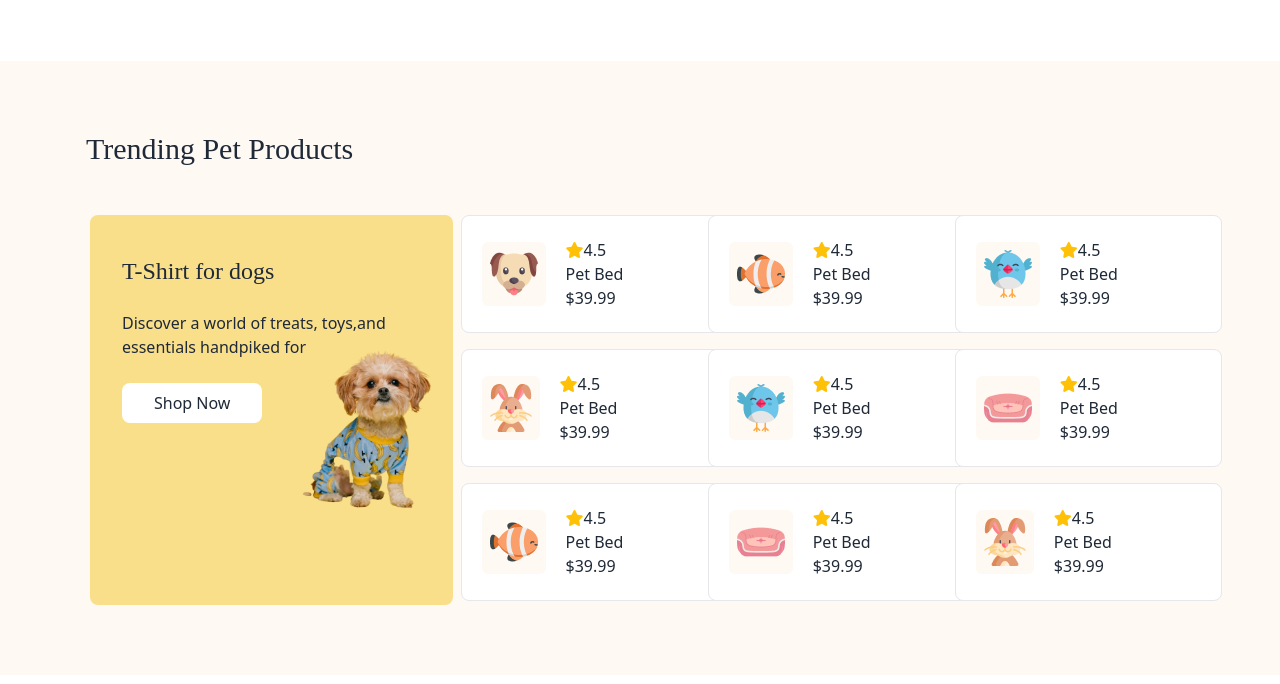
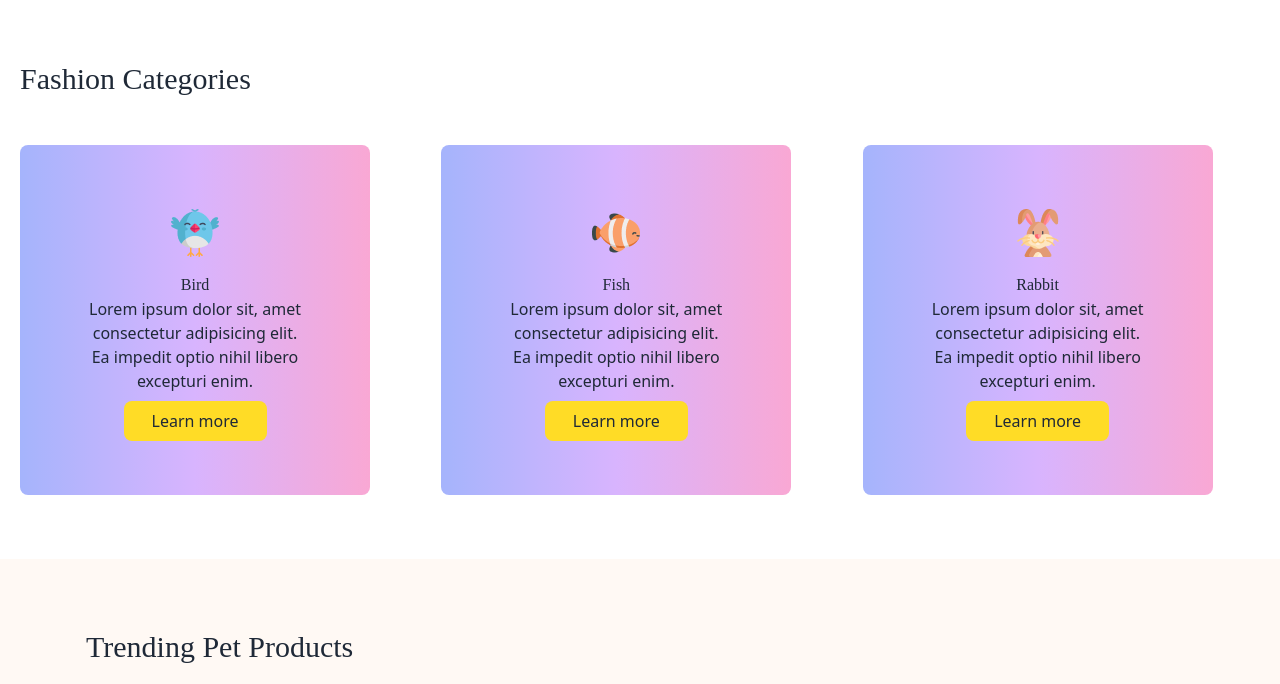
Before and after one commit to sihab176/assignment-3, a plain HTML site: page index.html in a window 1280 px wide. Shown: the part 1301-1985 px from the top of the page. Drawn offline with nearby package versions, Linux system fonts and the light colour scheme; a web font is replaced by a local one.

Commit message:
added the all thinks

```diff
--- a/index.html
+++ b/index.html
@@ -187,6 +187,66 @@
           </div>
         </div>
       </section>
+      <!-- =====================================================section for extra mark=============================== -->
+      <section class="md:container mx-auto mb-16">
+        <h1 class="adilam-font text-3xl mb-12 ml-5">Fashion Categories</h1>
+        <div class="grid lg:grid-cols-3 grid-cols-1 mx-5 gap-6">
+          <!-- first -->
+          <div
+            class="rounded-lg w-[350px] h-[350px] p-16 space-y-4 bg-gradient-to-r from-indigo-300 via-purple-300 to-pink-300"
+          >
+            <div class="flex justify-center items-center">
+              <img src="c1-assets/bird-cartoon.png" alt="" />
+            </div>
+            <div class="text-center">
+              <h2 class="adilam-font">Bird</h2>
+              <p class="mb-2">
+                Lorem ipsum dolor sit, amet consectetur adipisicing elit. Ea
+                impedit optio nihil libero excepturi enim.
+              </p>
+              <button class="bg-[#FFDC26] py-2 px-7 rounded-lg">
+                Learn more
+              </button>
+            </div>
+          </div>
+          <!-- second -->
+          <div
+            class="rounded-lg w-[350px] h-[350px] p-16 space-y-4 bg-gradient-to-r from-indigo-300 via-purple-300 to-pink-300"
+          >
+            <div class="flex justify-center items-center">
+              <img src="c1-assets/fish-cartoon.png" alt="" />
+            </div>
+            <div class="text-center">
+              <h2 class="adilam-font">Fish</h2>
+              <p class="mb-2">
+                Lorem ipsum dolor sit, amet consectetur adipisicing elit. Ea
+                impedit optio nihil libero excepturi enim.
+              </p>
+              <button class="bg-[#FFDC26] py-2 px-7 rounded-lg">
+                Learn more
+              </button>
+            </div>
+          </div>
+          <!-- third -->
+          <div
+            class="rounded-lg w-[350px] h-[350px] p-16 space-y-4 bg-gradient-to-r from-indigo-300 via-purple-300 to-pink-300"
+          >
+            <div class="flex justify-center items-center">
+              <img src="c1-assets/rabbit-cartoon.png" alt="" />
+            </div>
+            <div class="text-center">
+              <h2 class="adilam-font">Rabbit</h2>
+              <p class="mb-2">
+                Lorem ipsum dolor sit, amet consectetur adipisicing elit. Ea
+                impedit optio nihil libero excepturi enim.
+              </p>
+              <button class="bg-[#FFDC26] py-2 px-7 rounded-lg">
+                Learn more
+              </button>
+            </div>
+          </div>
+        </div>
+      </section>
       <!-- =====================================================Trending -card-section=============================== -->
 
       <section class="lg:p-[70px] lg:bg-[#FFF9F4] overflow-hidden">
@@ -226,7 +286,7 @@
                   <p><i class="fa-solid fa-star text-[#FFC107]"></i></p>
                   <h3>4.5</h3>
                 </div>
-                <h5>Pet Bed</h5>
+                <h5 class="font-bold">Pet Bed</h5>
                 <p>$39.99</p>
               </div>
             </div>
@@ -242,7 +302,7 @@
                   <p><i class="fa-solid fa-star text-[#FFC107]"></i></p>
                   <h3>4.5</h3>
                 </div>
-                <h5>Pet Bed</h5>
+                <h5 class="font-bold">Pet Bed</h5>
                 <p>$39.99</p>
               </div>
             </div>
@@ -256,7 +316,7 @@
               <div>
                 <div class="flex">
                   <p><i class="fa-solid fa-star text-[#FFC107]"></i></p>
-                  <h3>4.5</h3>
+                  <h3 class="font-bold">4.5</h3>
                 </div>
                 <h5>Pet Bed</h5>
                 <p>$39.99</p>
@@ -274,7 +334,7 @@
                   <p><i class="fa-solid fa-star text-[#FFC107]"></i></p>
                   <h3>4.5</h3>
                 </div>
-                <h5>Pet Bed</h5>
+                <h5 class="font-bold">Pet Bed</h5>
                 <p>$39.99</p>
               </div>
             </div>
@@ -288,7 +348,7 @@
               <div>
                 <div class="flex">
                   <p><i class="fa-solid fa-star text-[#FFC107]"></i></p>
-                  <h3>4.5</h3>
+                  <h3 class="font-bold">4.5</h3>
                 </div>
                 <h5>Pet Bed</h5>
                 <p>$39.99</p>
@@ -304,7 +364,7 @@
               <div>
                 <div class="flex">
                   <p><i class="fa-solid fa-star text-[#FFC107]"></i></p>
-                  <h3>4.5</h3>
+                  <h3 class="font-bold">4.5</h3>
                 </div>
                 <h5>Pet Bed</h5>
                 <p>$39.99</p>
@@ -320,7 +380,7 @@
               <div>
                 <div class="flex">
                   <p><i class="fa-solid fa-star text-[#FFC107]"></i></p>
-                  <h3>4.5</h3>
+                  <h3 class="font-bold">4.5</h3>
                 </div>
                 <h5>Pet Bed</h5>
                 <p>$39.99</p>
@@ -336,7 +396,7 @@
               <div>
                 <div class="flex">
                   <p><i class="fa-solid fa-star text-[#FFC107]"></i></p>
-                  <h3>4.5</h3>
+                  <h3 class="font-bold">4.5</h3>
                 </div>
                 <h5>Pet Bed</h5>
                 <p>$39.99</p>
@@ -354,7 +414,7 @@
                   <p><i class="fa-solid fa-star text-[#FFC107]"></i></p>
                   <h3>4.5</h3>
                 </div>
-                <h5>Pet Bed</h5>
+                <h5 class="font-bold">Pet Bed</h5>
                 <p>$39.99</p>
               </div>
             </div>
@@ -411,7 +471,7 @@
     <footer class="mt-[450px]">
       <div class="relative">
         <div
-          class="md:container lg:mx-auto mb-16 absolute lg:-top-52 -top-80 lg:left-[70px] lg:w-[1320px] lg:h-[491px] w-[400px] h-[523px] mx-0"
+          class="md:container lg:mx-auto mb-16 absolute lg:-top-60 -top-80 lg:left-[70px] lg:w-[1320px] lg:h-[491px] w-[400px] h-[523px] mx-0"
         >
           <!-- ======================================================Get Pawsome News section============================ -->
           <div
@@ -448,7 +508,9 @@
           <div class="space-y-4">
             <div class="flex gap-1 items-center">
               <div><img src="c1-assets/logo-footer.png" alt="" /></div>
-              <div><h5>Browse4Pets</h5></div>
+              <div>
+                <h5>Browse<span class="text-[#FFDC26]">4</span>Pets</h5>
+              </div>
             </div>
             <p>
               Discover a world of treats, toys, and <br />
@@ -462,6 +524,16 @@
             <li>Breeds</li>
             <li>Contact us</li>
           </div>
+          <!-- third -->
+          <div class="mt-10">
+            <h1>Follow Us</h1>
+            <div class="flex gap-2">
+              <p><i class="fa-brands fa-facebook"></i></p>
+              <p><i class="fa-brands fa-instagram"></i></p>
+              <p><i class="fa-brands fa-linkedin"></i></p>
+              <p><i class="fa-brands fa-youtube"></i></p>
+            </div>
+          </div>
         </div>
       </div>
     </footer>
```
